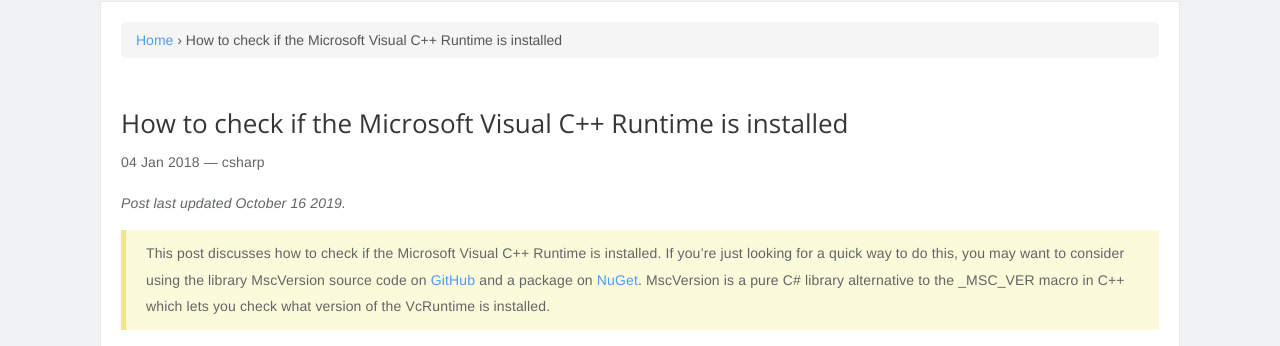
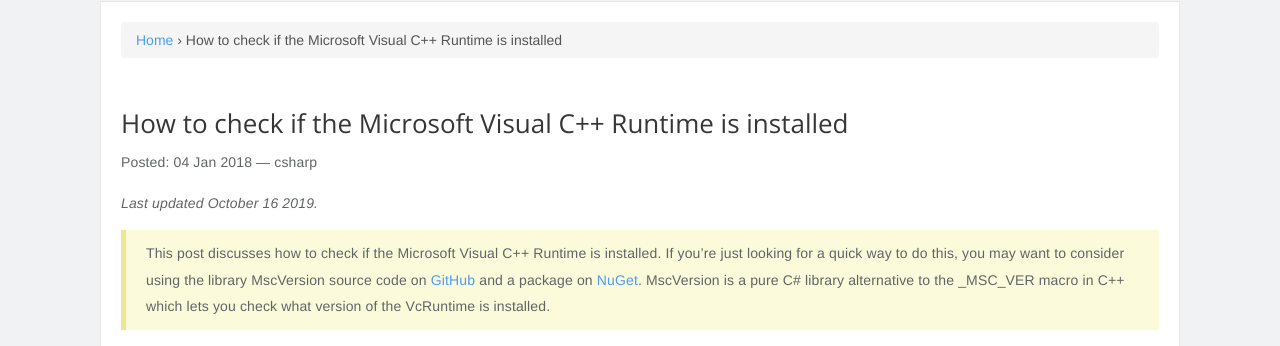
Before and after one commit to pingfu/pingfu.github.io, a Jekyll site: the page built from _posts/2018-01-04-how-to-detect-which-version-of-visual-c-runtime-is-installed.md, in a window 1280 px wide and 900 px high. Shown: the part 155-501 px from the top of the window. Built offline with Jekyll 4.4.1, drawn with Linux system fonts in a browser that asks for light colours; nearby versions of some CDN libraries; comment, search, counter and statistics services are not loaded.

Commit message:
update post date markings

```diff
--- a/_layouts/post.html
+++ b/_layouts/post.html
@@ -9,7 +9,7 @@
 	<div class="breadcrumb"><a href="/">Home</a> <span class="divider">›</span> {{ page.title }}</div>
 
 	<h2>{{ page.title }}</h2>
-	<p class="meta">{{ page.date | date_to_string }} — {% for category in page.categories %} <span class="category">{{ category }}</span> {% endfor %}</p>
+	<p class="meta">Posted: {{ page.date | date_to_string }} — {% for category in page.categories %} <span class="category">{{ category }}</span> {% endfor %}</p>
 
 	<div class="post disqus">
 		{{ content }}
--- a/_posts/2018-01-04-how-to-detect-which-version-of-visual-c-runtime-is-installed.md
+++ b/_posts/2018-01-04-how-to-detect-which-version-of-visual-c-runtime-is-installed.md
@@ -7,7 +7,7 @@
 permalink: /:title
 ---
 
-_Post last updated October 16 2019._
+_Last updated October 16 2019._
 
 > This post discusses how to check if the Microsoft Visual C++ Runtime is installed. If you're just looking for a quick way to do this, you may want to consider using the library MscVersion source code on [GitHub](https://github.com/enclave-networks/mscversion) and a package on [NuGet](https://www.nuget.org/packages/MscVersion/). MscVersion is a pure C# library alternative to the _MSC_VER macro in C++ which lets you check what version of the VcRuntime is installed.
 
```
